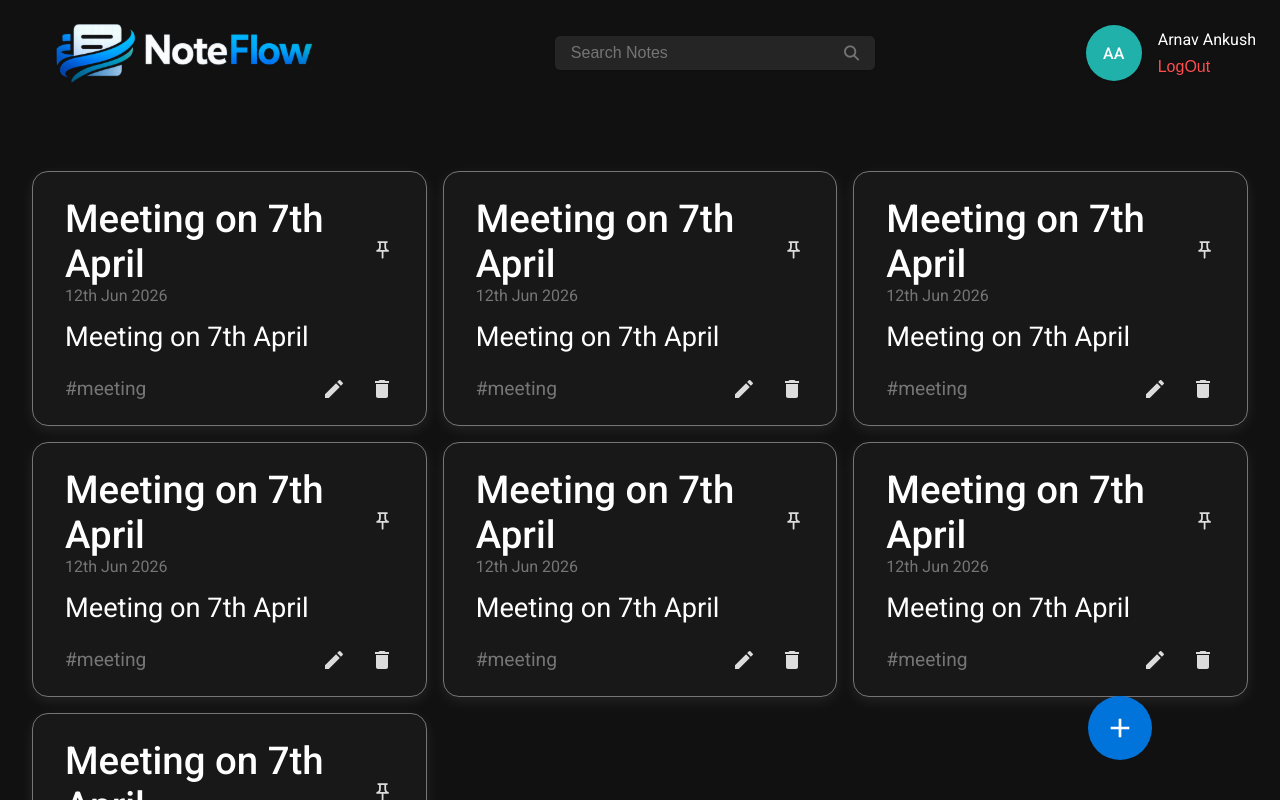
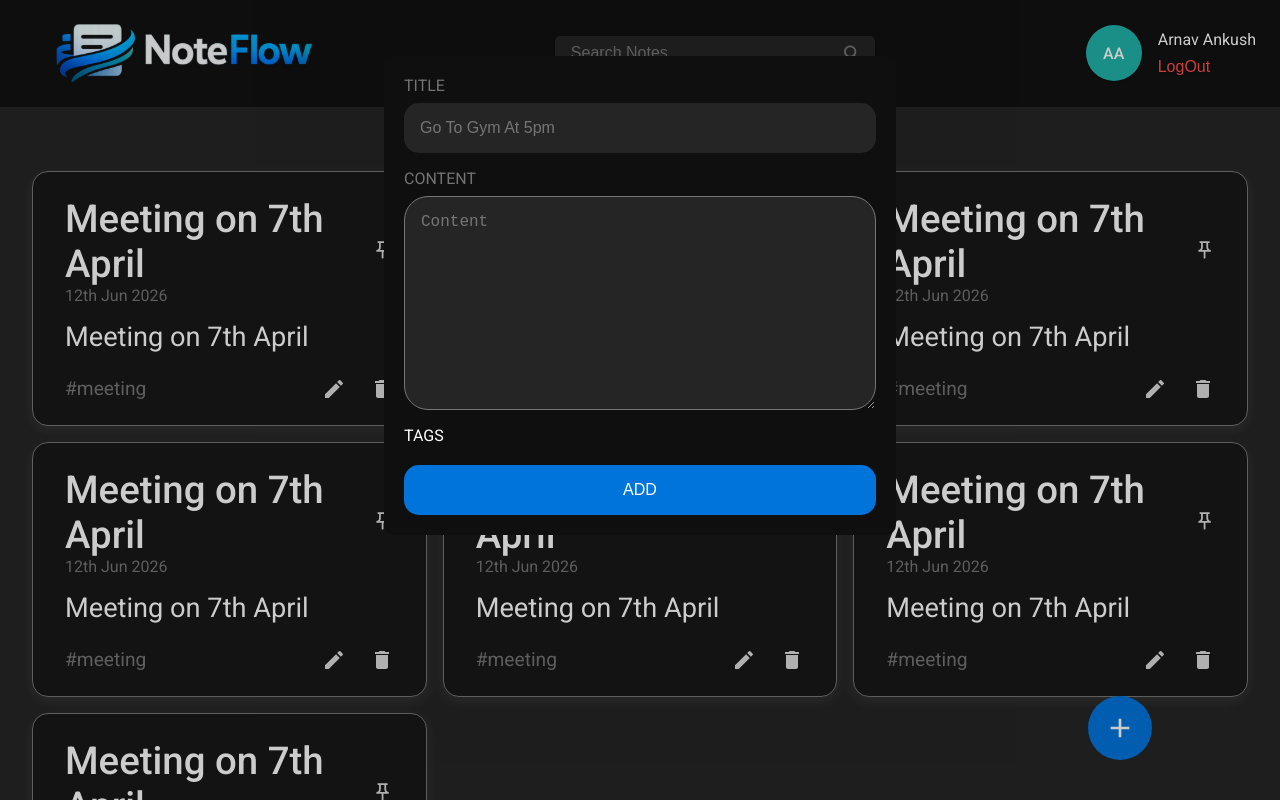
Before and after one commit to ArnavAnkush/Notes-APP, a React (Vite) app in the folder frontend/notes-app/: page /dashboard in a window 1280 px wide. Both pictures are taken after a click on the button 1120 px from the left and 728 px from the top of the page. Built offline with nearby package versions, Linux system fonts and the light colour scheme.

Commit message:
Add/Edit note popup

```diff
--- a/frontend/notes-app/package.json
+++ b/frontend/notes-app/package.json
@@ -12,7 +12,8 @@
   "dependencies": {
     "icons": "^1.0.0",
     "react": "^19.2.4",
-    "react-dom": "^19.1.0"
+    "react-dom": "^19.1.0",
+    "react-modal": "^3.16.3"
   },
   "devDependencies": {
     "@eslint/js": "^9.25.0",
--- a/frontend/notes-app/src/pages/Home/EditNotes.jsx
+++ b/frontend/notes-app/src/pages/Home/EditNotes.jsx
@@ -1,7 +1,37 @@
 import React from "react";
+import "./EditNotes.scss";
 
 const EditNotes = () => {
-  return <div>EditNotes</div>;
+  return (
+    <div>
+      <div className="edit-container">
+        <label className="input-label">TITLE</label>
+        <input
+          type="text"
+          className="edit-title"
+          placeholder="Go To Gym At 5pm"
+        />
+      </div>
+      <div className="content-container">
+        <label className="input-label" htmlFor="content">
+          CONTENT
+        </label>
+
+        <textarea
+          id="content"
+          className="content-input"
+          placeholder="Content"
+          rows={10}
+        ></textarea>
+      </div>
+      <div className="tags-container">
+        <label className="input-lable">TAGS</label>
+      </div>
+      <button className="edit-btn" onClick={() => {}}>
+        ADD
+      </button>
+    </div>
+  );
 };
 
 export default EditNotes;
--- /dev/null
+++ b/frontend/notes-app/src/pages/Home/EditNotes.scss
@@ -0,0 +1,76 @@
+$text-lgt-gray: #737373;
+$primary: #0f0f0f;
+$sec: #181818;
+$tri: #252525;
+$blue: #0174dc;
+
+.edit-container {
+  display: flex;
+  flex-direction: column;
+  gap: 0.5rem;
+}
+
+.edit-title {
+  background-color: $tri;
+  padding: 1rem;
+  border-radius: 15px;
+}
+
+.input-label {
+  font-size: 1rem;
+  color: $text-lgt-gray;
+}
+
+.content-container {
+  display: flex;
+  flex-direction: column;
+
+  gap: 0.5rem;
+  margin-top: 1rem;
+}
+
+#content {
+  font-size: 1rem;
+  padding: 1rem;
+  outline: none;
+  background-color: $tri;
+  border-radius: 1.5rem;
+  color: white;
+}
+
+.tags-container {
+  display: flex;
+  flex-direction: column;
+
+  gap: 0.5rem;
+  margin-top: 1rem;
+}
+
+.edit-btn {
+  color: white;
+  background-color: $blue;
+  margin-top: 20px;
+  padding: 1rem;
+  border-radius: 15px;
+  width: 100%;
+  &:hover {
+    color: white;
+    text-decoration: underline;
+    scale: 0.97;
+    border-radius: 15px;
+  }
+}
+
+.edit-modal {
+  width: 40%;
+  max-height: 75vh;
+
+  margin: 3.5rem auto;
+  padding: 1.25rem;
+
+  background-color: $primary;
+  border-radius: 10px;
+
+  overflow-y: auto;
+  outline: none;
+}
--- a/frontend/notes-app/src/pages/Home/Home.jsx
+++ b/frontend/notes-app/src/pages/Home/Home.jsx
@@ -1,14 +1,22 @@
-import React from "react";
+import React, { useState } from "react";
 import Navbar from "../../components/Navbar/Navbar";
 import NoteCard from "../../components/Cards/NoteCard/NoteCard";
 import "./Home.scss";
 import { MdAdd } from "react-icons/md";
 import EditNotes from "./EditNotes";
+import Modal from "react-modal";
 
 const Home = () => {
+  const [openAddEditModal, setOpenAddEditModal] = useState({
+    isShown: false,
+    type: "add",
+    date: null,
+  });
+
   return (
     <>
       <Navbar />
+
       <div className="card-container">
         <div className="grid-container">
           <NoteCard
@@ -21,6 +29,7 @@ const Home = () => {
             onDelete={() => {}}
             onPinNote={() => {}}
           />
+
           <NoteCard
             title="Meeting on 7th April"
             date="12th Jun 2026"
@@ -31,6 +40,7 @@ const Home = () => {
             onDelete={() => {}}
             onPinNote={() => {}}
           />
+
           <NoteCard
             title="Meeting on 7th April"
             date="12th Jun 2026"
@@ -41,6 +51,7 @@ const Home = () => {
             onDelete={() => {}}
             onPinNote={() => {}}
           />
+
           <NoteCard
             title="Meeting on 7th April"
             date="12th Jun 2026"
@@ -51,6 +62,7 @@ const Home = () => {
             onDelete={() => {}}
             onPinNote={() => {}}
           />
+
           <NoteCard
             title="Meeting on 7th April"
             date="12th Jun 2026"
@@ -61,6 +73,7 @@ const Home = () => {
             onDelete={() => {}}
             onPinNote={() => {}}
           />
+
           <NoteCard
             title="Meeting on 7th April"
             date="12th Jun 2026"
@@ -71,6 +84,7 @@ const Home = () => {
             onDelete={() => {}}
             onPinNote={() => {}}
           />
+
           <NoteCard
             title="Meeting on 7th April"
             date="12th Jun 2026"
@@ -84,11 +98,28 @@ const Home = () => {
         </div>
       </div>
 
-      <button className="add-cont" onClick={() => {}}>
+      <button
+        className="add-cont"
+        onClick={() => {
+          setOpenAddEditModal({ isShown: true, type: "add", date: null });
+        }}
+      >
         <MdAdd className="add" />
       </button>
 
-      <EditNotes />
+      <Modal
+        isOpen={openAddEditModal.isShown}
+        onRequestClose={() => {
+          setOpenAddEditModal({ isShown: false, type: "add", date: null });
+        }}
+        style={{
+          overlay: { backgroundColor: "rgba(0,0,0,0.2)" },
+        }}
+        contentLabel=""
+        className="edit-modal"
+      >
+        <EditNotes />
+      </Modal>
     </>
   );
 };
--- a/frontend/notes-app/src/pages/Home/Home.scss
+++ b/frontend/notes-app/src/pages/Home/Home.scss
@@ -1,11 +1,10 @@
-@import url("https://fonts.googleapis.com/css2?family=Montserrat:ital,wght@0,100..900;1,100..900&display=swap");
-
+$tri: #252525;
 $blue: #0174dc;
 
 .card-container {
   margin-left: auto;
   margin-right: auto;
-  // background-color: red;
+  background-color: $tri;
   padding: 2rem;
 }
 
@@ -56,3 +55,8 @@ $blue: #0174dc;
   font-size: 2rem;
   color: white;
 }
+
+.edit-modal {
+  width: 40%;
+  // height: 75%;
+}
```
Also changed, not shown: 1 other file (tests, documents, lock files or other folders).
